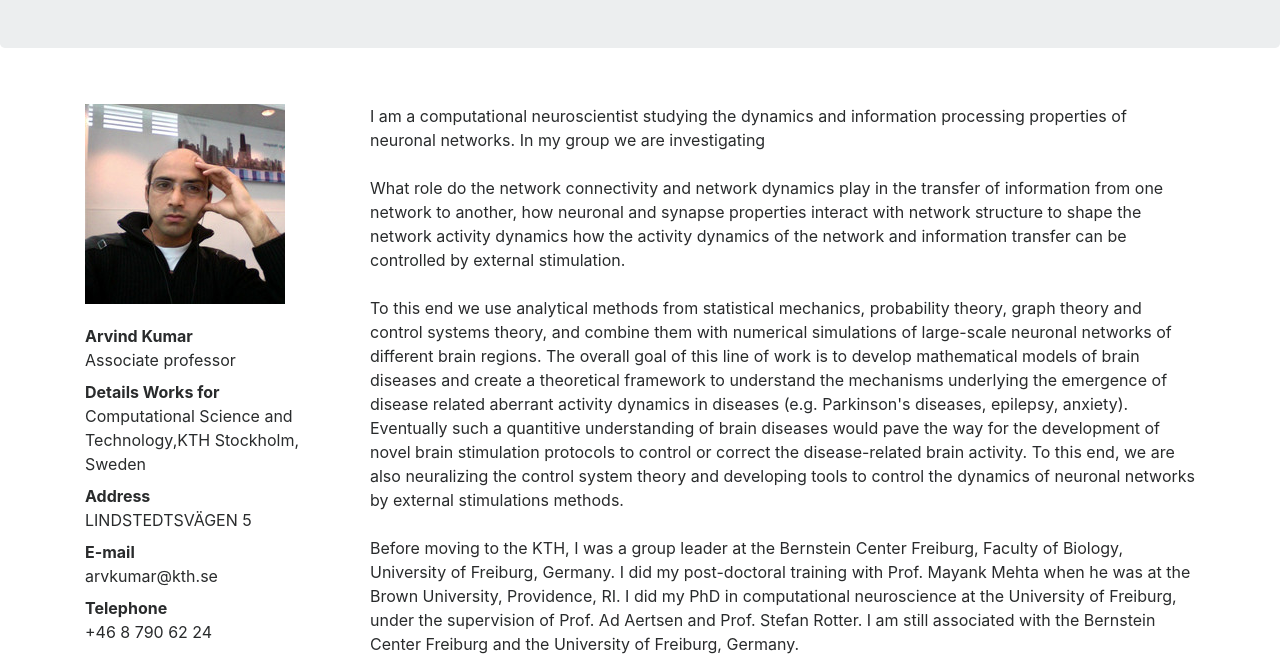
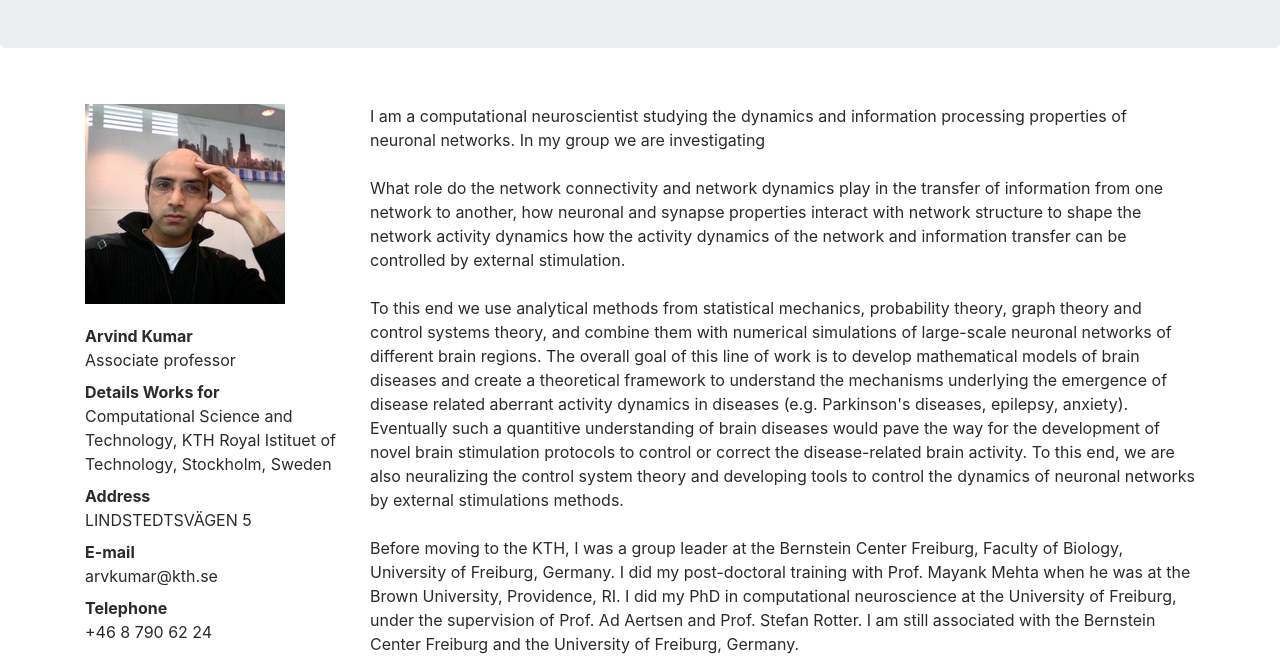
Before and after one commit to arvkumar/arvkumar.github.io, a plain HTML site: page index.html in a window 1280 px wide. Shown: the part 132-789 px from the top of the page. Drawn offline with Linux system fonts and the light colour scheme.

Commit message:
Update index.html

```diff
--- a/index.html
+++ b/index.html
@@ -31,7 +31,7 @@
                         <dt>Arvind Kumar</dt>
                         <dd>Associate professor</dd>
                         <dt>Details Works for</dt>
-                        <dd>Computational Science and Technology,KTH Stockholm, Sweden</dd>
+                        <dd>Computational Science and Technology, KTH Royal Istituet of Technology, Stockholm, Sweden</dd>
                         <dt>Address</dt>
                         <dd>LINDSTEDTSVÄGEN 5</dd>
                         <dt>E-mail</dt>
```
